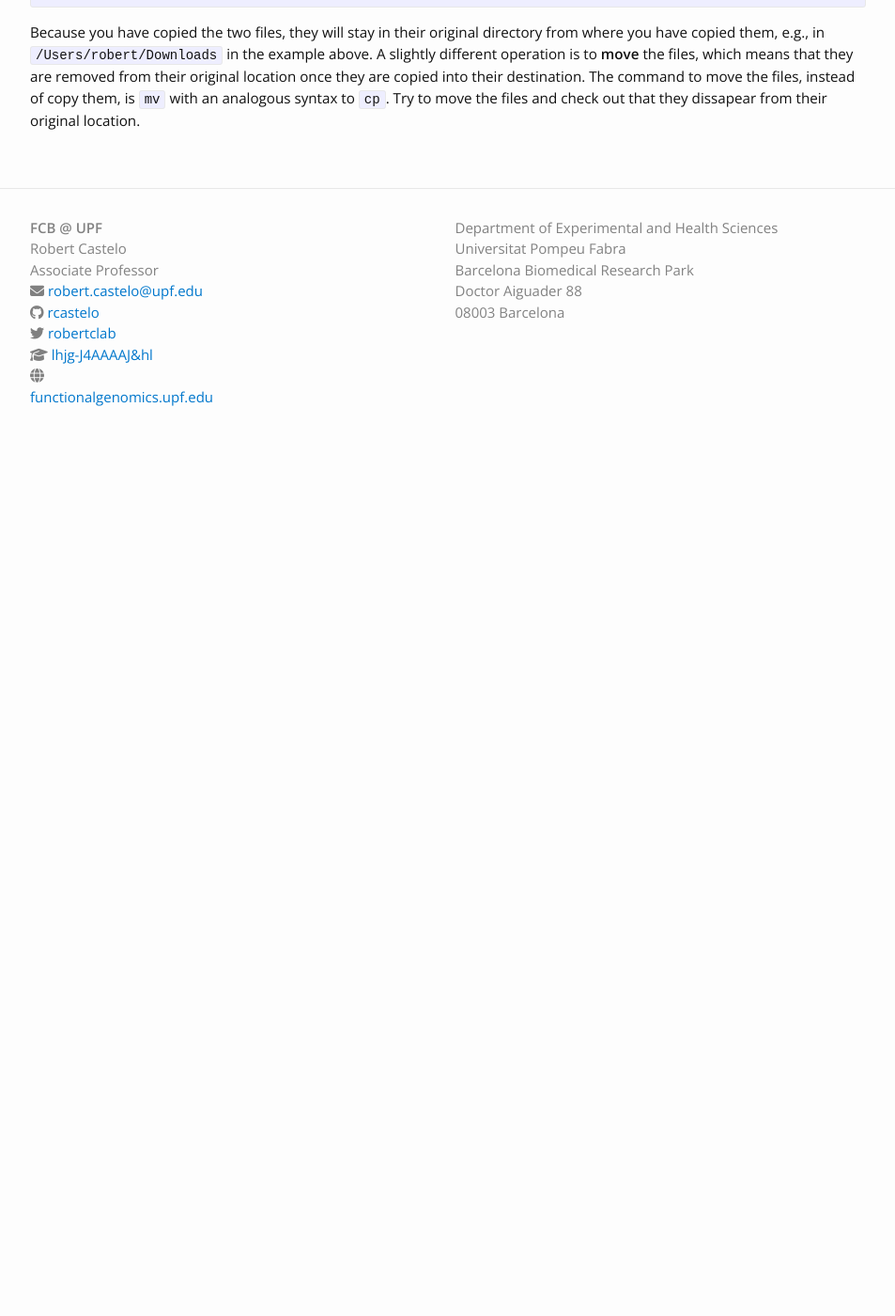
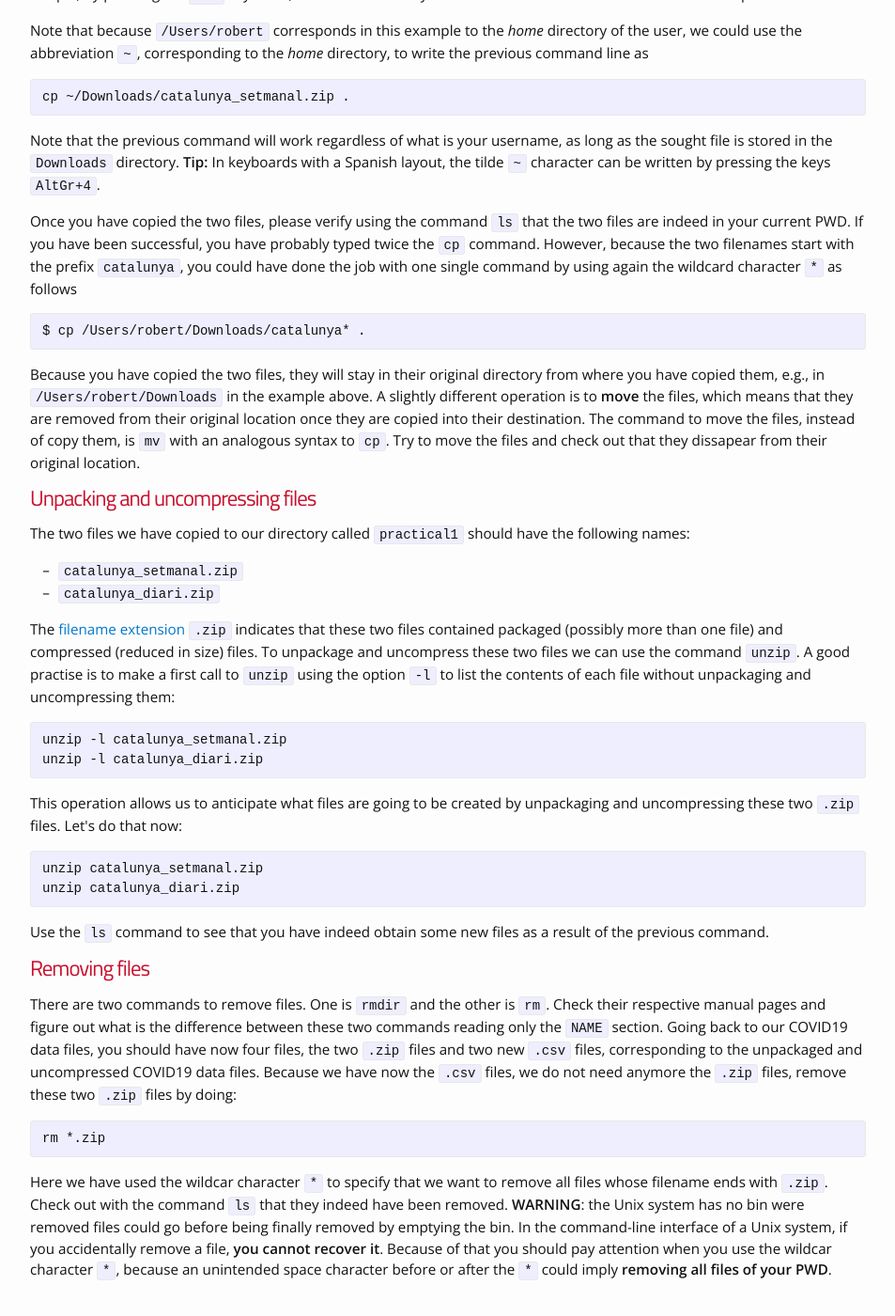
Before and after one commit to funcompbio/funcompbio.github.io, a Jekyll site: the page built from practical1/practical1.md, in a window 1280 px wide and 1400 px high, scrolled down 2604 px. Shown: the whole window at 94% size, without its empty margins (163-1116 px from the left). Built offline with Jekyll 4.4.1, drawn with Linux system fonts in a browser that asks for light colours; nearby versions of some CDN libraries; before the commit the page ends 3097 px from its top, so only the background shows below that; some of the changed text lies outside the part shown.

Commit message:
Updated practical1.

```diff
--- a/practical1/practical1.html
+++ b/practical1/practical1.html
@@ -16,7 +16,13 @@
 <pre><code>$ mkdir practical1</code></pre>
 <p>To check whether we have successfully created a directory called <code>practical1</code> we can use the command <code>ls</code> and verify whether among the listed files we can find the name <code>practical1</code>. The output of <code>ls</code> consists of the names of every file in your current PWD. It may useful to distinguish between regular files and directories, you can do that in different ways, one of them using the option <code>-F</code>:</p>
 <pre><code>$ ls -F</code></pre>
-<p>and you should see a trailing slash character '/' right after the name of each file that is a directory, i.e., you should find for instance 'practical1/'. Next, let's change our default PWD to the new directory we have created.</p>
+<p>You should see a trailing slash character '/' right after the name of each file that is a directory, i.e., you should find for instance 'practical1/'.</p>
+<h1 id="using-the-online-manual">Using the online manual</h1>
+<p>The Unix system an online manual pages for each of its commands that can be accessed through the command <code>man</code> giving as first argument the name of the command for which you want to read its manual page. For instance, try to access the manual page of the command <code>ls</code> by doing:</p>
+<pre><code>man ls</code></pre>
+<p>All manual pages have the same structure of sections <code>NAME</code>, <code>SYNOPSIS</code>, <code>DESCRIPTION</code>, etc. and you can browse through it by using the <code>Enter</code> key to scroll one line at a time, the <code>Space</code> key to scroll by page, the <code>b</code> key to scroll one page backwards and the <code>q</code> key to quit the manual. Checkout the meaning of the option <code>F</code> in the manual of <code>ls</code> and the manual page for <code>mkdir</code>. Make sure you understand what is said in the section <code>NAME</code>.</p>
+<h1 id="changing-the-default-path-working-directory">Changing the default path working directory</h1>
+<p>We can change our default PWD to the new directory we have created before by doing:</p>
 <pre><code>$ cd practical1</code></pre>
 <p>To check whether we have successfully changed the PWD to the new directory, use again the command <code>pwd</code>.</p>
 <h1 id="copying-and-moving-files">Copying and moving files</h1>
@@ -35,3 +41,20 @@
 <p>Once you have copied the two files, please verify using the command <code>ls</code> that the two files are indeed in your current PWD. If you have been successful, you have probably typed twice the <code>cp</code> command. However, because the two filenames start with the prefix <code>catalunya</code>, you could have done the job with one single command by using again the wildcard character <code>*</code> as follows</p>
 <pre><code>$ cp /Users/robert/Downloads/catalunya* .</code></pre>
 <p>Because you have copied the two files, they will stay in their original directory from where you have copied them, e.g., in <code>/Users/robert/Downloads</code> in the example above. A slightly different operation is to <strong>move</strong> the files, which means that they are removed from their original location once they are copied into their destination. The command to move the files, instead of copy them, is <code>mv</code> with an analogous syntax to <code>cp</code>. Try to move the files and check out that they dissapear from their original location.</p>
+<h1 id="unpacking-and-uncompressing-files">Unpacking and uncompressing files</h1>
+<p>The two files we have copied to our directory called <code>practical1</code> should have the following names:</p>
+<ul>
+<li><code>catalunya_setmanal.zip</code></li>
+<li><code>catalunya_diari.zip</code></li>
+</ul>
+<p>The <a href="https://en.wikipedia.org/wiki/Filename_extension">filename extension</a> <code>.zip</code> indicates that these two files contained packaged (possibly more than one file) and compressed (reduced in size) files. To unpackage and uncompress these two files we can use the command <code>unzip</code>. A good practise is to make a first call to <code>unzip</code> using the option <code>-l</code> to list the contents of each file without unpackaging and uncompressing them:</p>
+<pre><code>unzip -l catalunya_setmanal.zip
+unzip -l catalunya_diari.zip</code></pre>
+<p>This operation allows us to anticipate what files are going to be created by unpackaging and uncompressing these two <code>.zip</code> files. Let's do that now:</p>
+<pre><code>unzip catalunya_setmanal.zip
+unzip catalunya_diari.zip</code></pre>
+<p>Use the <code>ls</code> command to see that you have indeed obtain some new files as a result of the previous command.</p>
+<h1 id="removing-files">Removing files</h1>
+<p>There are two commands to remove files. One is <code>rmdir</code> and the other is <code>rm</code>. Check their respective manual pages and figure out what is the difference between these two commands reading only the <code>NAME</code> section. Going back to our COVID19 data files, you should have now four files, the two <code>.zip</code> files and two new <code>.csv</code> files, corresponding to the unpackaged and uncompressed COVID19 data files. Because we have now the <code>.csv</code> files, we do not need anymore the <code>.zip</code> files, remove these two <code>.zip</code> files by doing:</p>
+<pre><code>rm *.zip</code></pre>
+<p>Here we have used the wildcar character <code>*</code> to specify that we want to remove all files whose filename ends with <code>.zip</code>. Check out with the command <code>ls</code> that they indeed have been removed. <strong>WARNING</strong>: the Unix system has no bin were removed files could go before being finally removed by emptying the bin. In the command-line interface of a Unix system, if you accidentally remove a file, <strong>you cannot recover it</strong>. Because of that you should pay attention when you use the wildcar character <code>*</code>, because an unintended space character before or after the <code>*</code> could imply <strong>removing all files of your PWD</strong>.</p>
```
